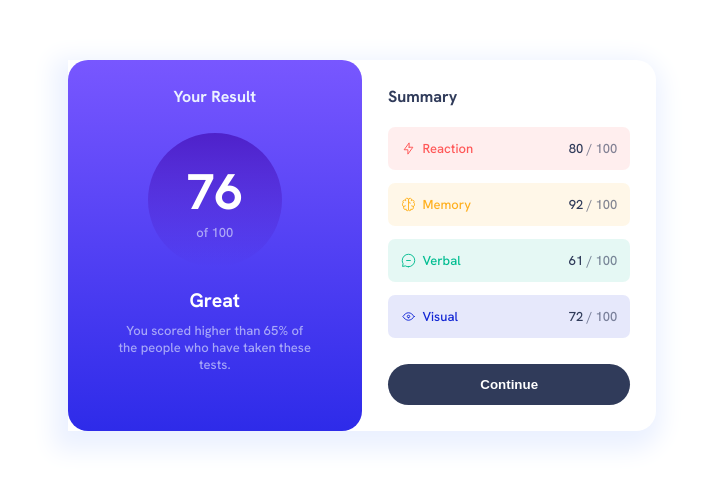
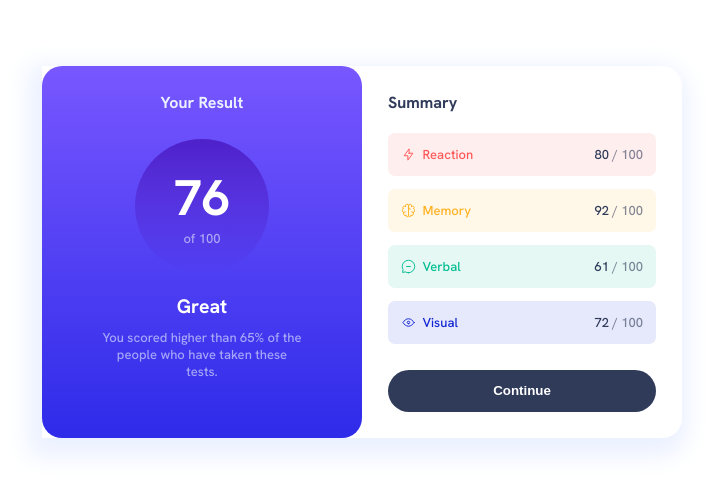
Before and after one commit to nafasjavdani1994/results-summary, a plain HTML site: page index.html in a window 1280 px wide. Shown: the part 148-640 px from the top of the page, without its empty margins (278-993 px from the left). Drawn offline with Linux system fonts and the light colour scheme.

Commit message:
layout issue

```diff
--- a/index.html
+++ b/index.html
@@ -37,8 +37,7 @@
     <title>Frontend Mentor | Results summary component</title>
   </head>
   <body>
-    <main class="wrapper">
-      <section class="row">
+    <main>
       <div class="col-left">
         <h3>Your Result</h3>
         <div class="circle">
@@ -107,7 +106,6 @@
         </div>
         <button>Continue</button>
       </div>
-      </section>
     </main>
   </body>
 </html>
--- a/styles.css
+++ b/styles.css
@@ -31,28 +31,26 @@
 
 html {
   font-size: 62.5%;
-  height: 100%;
 }
+
 
 body {
   font-family: 'Hanken Grotesk', sans-serif;
   font-size: 1.3rem;
   width: 100%;
-  height: 100%;
+  height: 100vh;
+  display: flex;
+  flex-direction: column;
+  justify-content: center;
+  align-items: center;
   color: hsla(221, 100%, 96%, 0.6);
 }
 
-.wrapper {
-  width: 46%;
-  position: relative;
-  top: 50%;
-  margin: -15% auto;
-}
-
-.row {
+main {
+  width: 50%;
   overflow: hidden;
   display: flex;
-
+  flex-wrap: wrap;
   border-top-right-radius: 20px;
   border-bottom-right-radius: 20px;
   box-shadow: var(--pale-blue) -4px 9px 25px 10px;
@@ -61,10 +59,12 @@ body {
 .col-left,
 .col-right {
   padding: 2em;
-  flex-basis: 50%;
+  /* flex-basis: 50%; */
+  width: 50%;
 }
 
 .col-left {
+
   background: linear-gradient(
     180deg,
     var(--light-slate-blue-background),
@@ -77,12 +77,13 @@ body {
 .col-left h3 {
   color: var(--pale-blue);
 }
+
 .col-left h2 {
   margin-bottom: 0.5em;
 }
 
 .left-content {
-  width: 80%;
+  width: 75%;
   margin: 0 auto;
 }
 
@@ -180,16 +181,13 @@ button {
 }
 
 /* Media Query */
-@media screen and (max-width: 500px) {
+@media screen and (max-width: 450px) {
+  body {
+    display: block;
+  }
 
-
-  .wrapper {
+  main {
     width: 100%;
-    margin: 0;
-    top: 0;
-  }
-  .row {
-    flex-direction: column;
     border-top-left-radius: 0;
     border-top-right-radius: 0;
     box-shadow: none;
@@ -197,7 +195,7 @@ button {
 
   .col-left,
   .col-right {
-    flex-basis: 100%;
+    width: 100%;
   }
 
   .col-left {
```
Lines whose indentation alone changed are shown as unchanged.
